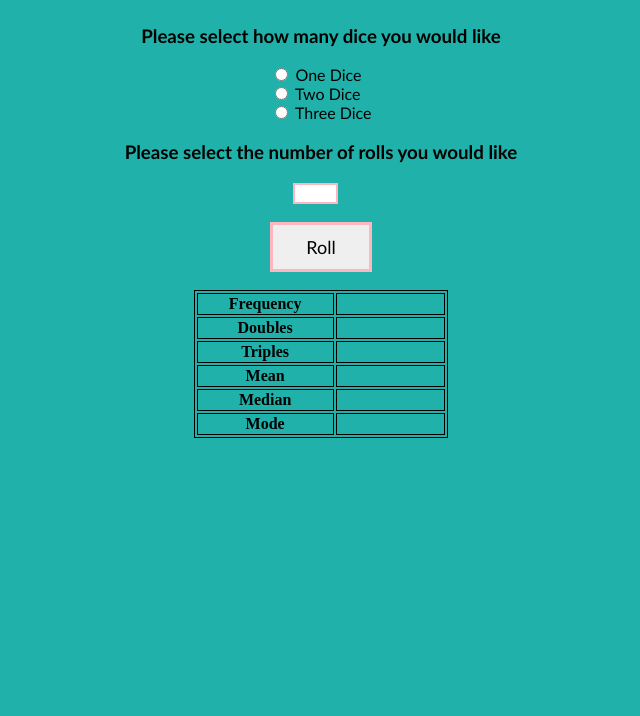
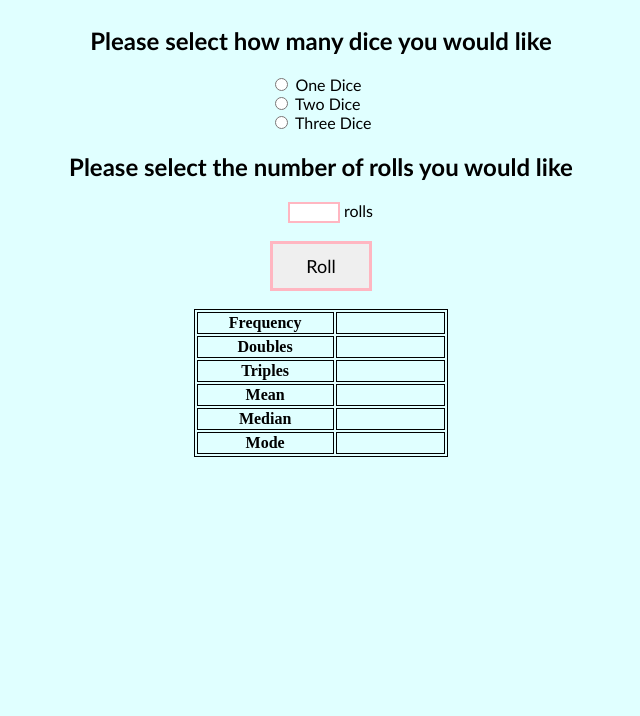
Before and after one commit to gregoryt35/Level-3-JS-Project, a plain HTML site: page index.html in a window 1280 px wide. Shown: the part 84-800 px from the top of the page, without its empty margins (319-959 px from the left). Drawn offline with Linux system fonts and the light colour scheme.

Commit message:
made accessible

```diff
--- a/index.html
+++ b/index.html
@@ -9,6 +9,9 @@
     <title>Roll Roll Roll Your Dice</title>
     <link rel="stylesheet" href="style.css">
     <script>
+        // What I changed is the colors to make them more contrast, I changed my heading sizes to make them bigger,
+        // added alt text to various elements, added form labels, and made it so that you can use tab and arrow keys to navigate
+        // without having to use the mouse
         function initialize() {
             numDice = 0;
             numRolls = 0;
@@ -134,8 +137,8 @@
     <h1>Roll Roll Roll Your Dice</h1>
 
     <div class="radioinput">
-        <h3>Please select how many dice you would like</h3>
-        <form>
+        <h2>Please select how many dice you would like</h2>
+        <form alt="input number of dice">
             <input type="radio" id="onedice" name="numdice" value="1">
             <label for="onedice">One Dice</label><br>
             <input type="radio" id="twodice" name="numdice" value="2">
@@ -146,20 +149,21 @@
     </div>
 
     <div class="textinput">
-        <h3>Please select the number of rolls you would like</h3>
-        <form>
+        <h2>Please select the number of rolls you would like</h2>
+        <form alt="input number of rolls">
             <input type="number" id="numrolls" name="numrolls">
+            <label for="numrolls">rolls</label><br>
         </form>
     </div>
 
     <br>
 
-    <button id="button" onclick="roll();">Roll</button>
+    <button id="button" alt="button to roll" onclick="roll();">Roll</button>
 
     <br>
 
     <div class="table">
-        <table>
+        <table alt="table of values">
             <tr>
                 <th>Frequency</th>
                 <td id="frequency"></td>
--- a/style.css
+++ b/style.css
@@ -1,12 +1,12 @@
 body {
-    background-color: lightseagreen;
+    background-color: lightcyan;
     display: flex;
     justify-content: center;
     align-items: center;
     flex-direction: column;
 }
 
-h1, h3 {
+h1, h2 {
     font-family: 'Gill Sans', 'Gill Sans MT', Calibri, 'Trebuchet MS', sans-serif;
 }
 
```
